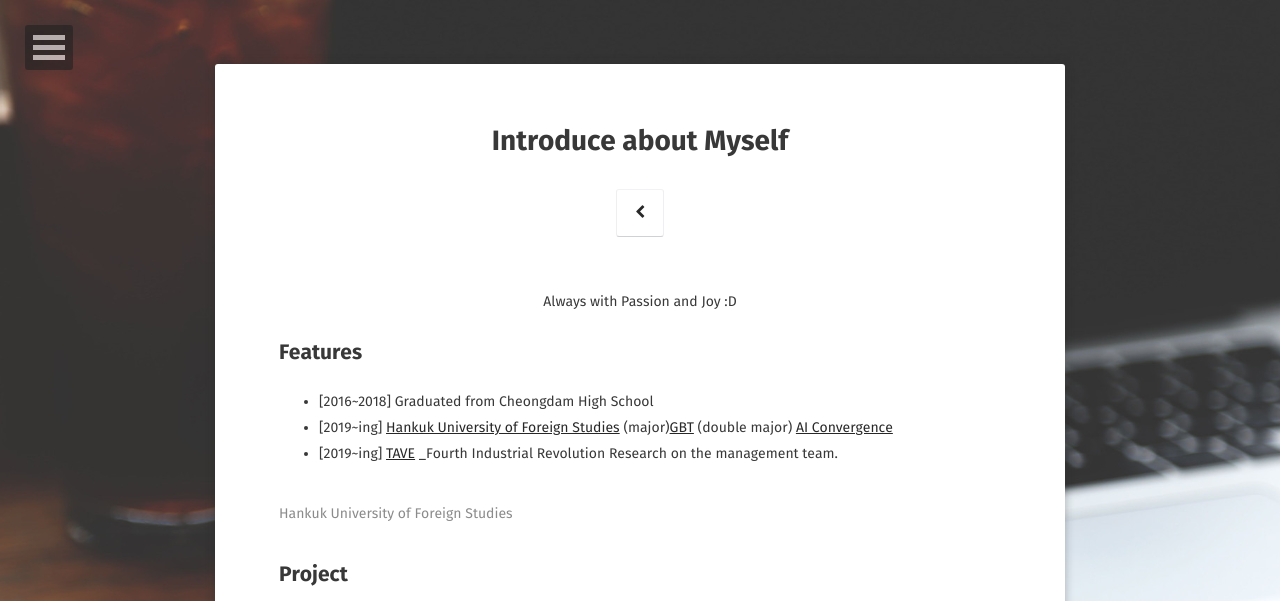
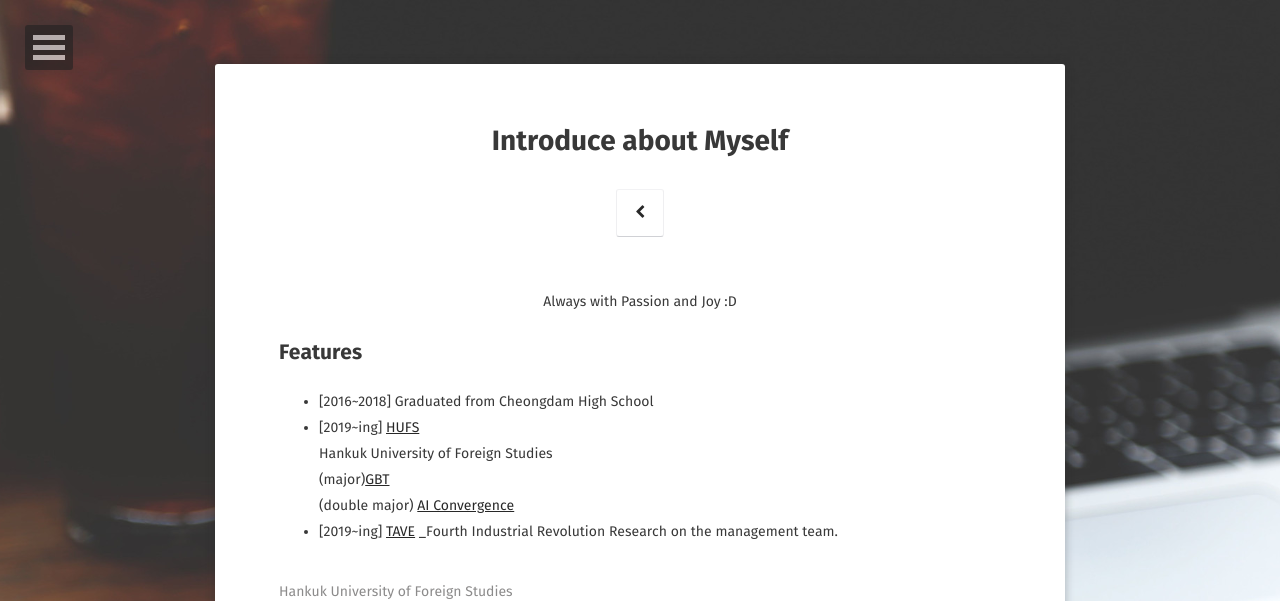
Before and after one commit to yerimoh/yerimoh.github.io, a Jekyll site: the page built from about/index.md, in a window 1280 px wide, cut to the strip 0-601 px from the top of the page. Built offline with Jekyll 4.4.1, drawn with Linux system fonts in a browser that asks for light colours; some web fonts are replaced.

Commit message:
Update index.md

```diff
--- a/about/index.md
+++ b/about/index.md
@@ -1,7 +1,7 @@
 ---
 layout: page
 title: Introduce about Myself
-tags: [about, Jekyll, theme, moon, TAVE, Hankuk University of Foreign Studies, GBT, AI Convergence]
+tags: [about, Jekyll, theme, moon, TAVE,HUFS , GBT, AI Convergence]
 date: 2016-03-21
 comments: false
 ---
@@ -10,7 +10,7 @@
 
 ## Features
 * [2016~2018] Graduated from Cheongdam High School
-* [2019~ing] [Hankuk University of Foreign Studies](http://www.hufs.ac.kr/)         (major)[GBT](http://hufsgbtgbt.cafe24.com/)           (double major) [AI Convergence](http://soft.hufs.ac.kr/)
+* [2019~ing] [HUFS](http://www.hufs.ac.kr/) <br/>Hankuk University of Foreign Studies <br/>(major)[GBT](http://hufsgbtgbt.cafe24.com/) <br/>(double major) [AI Convergence](http://soft.hufs.ac.kr/)
 * [2019~ing] [TAVE](https://blog.naver.com/t-ave) _Fourth Industrial Revolution Research
 on the management team.
 {% capture images %}
```
